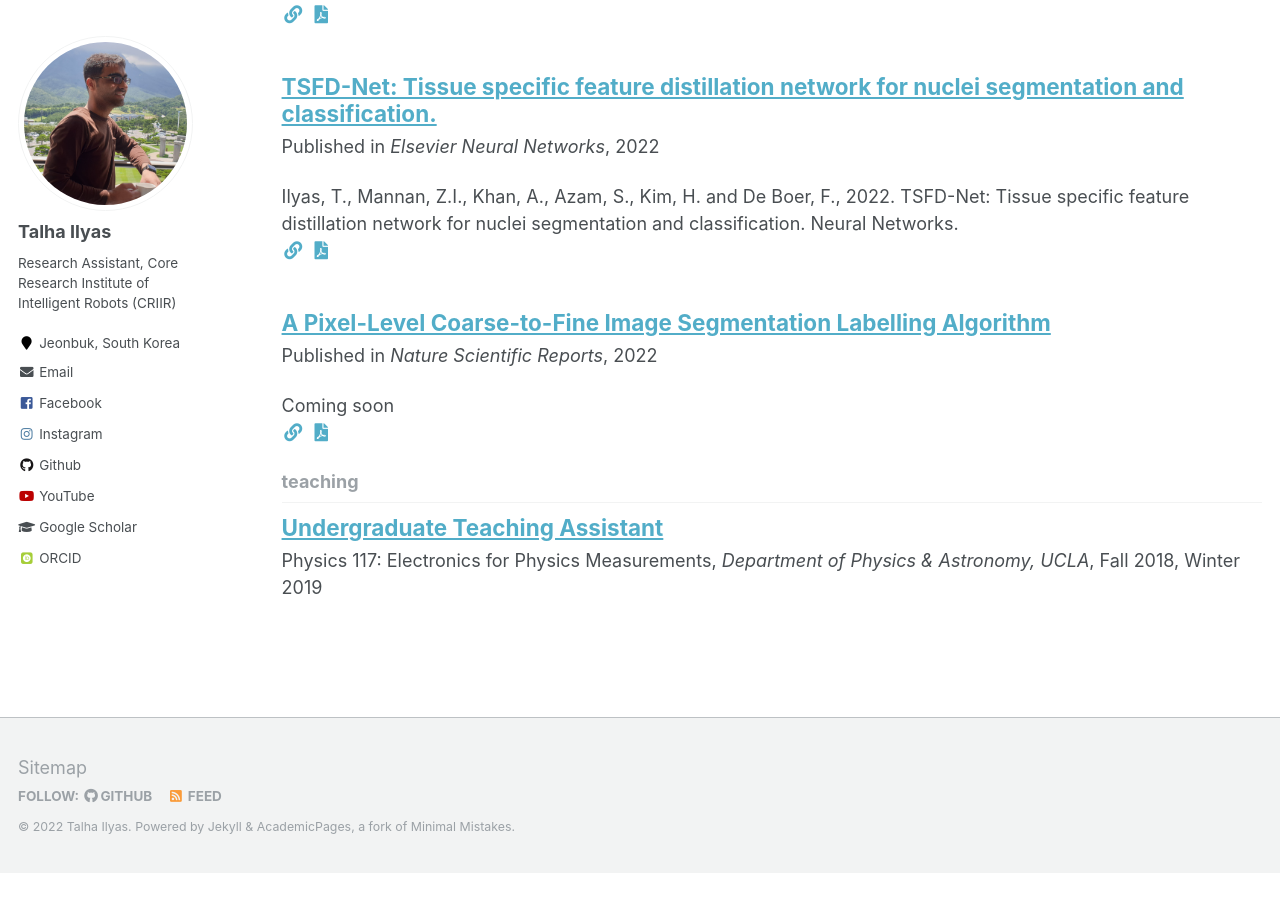
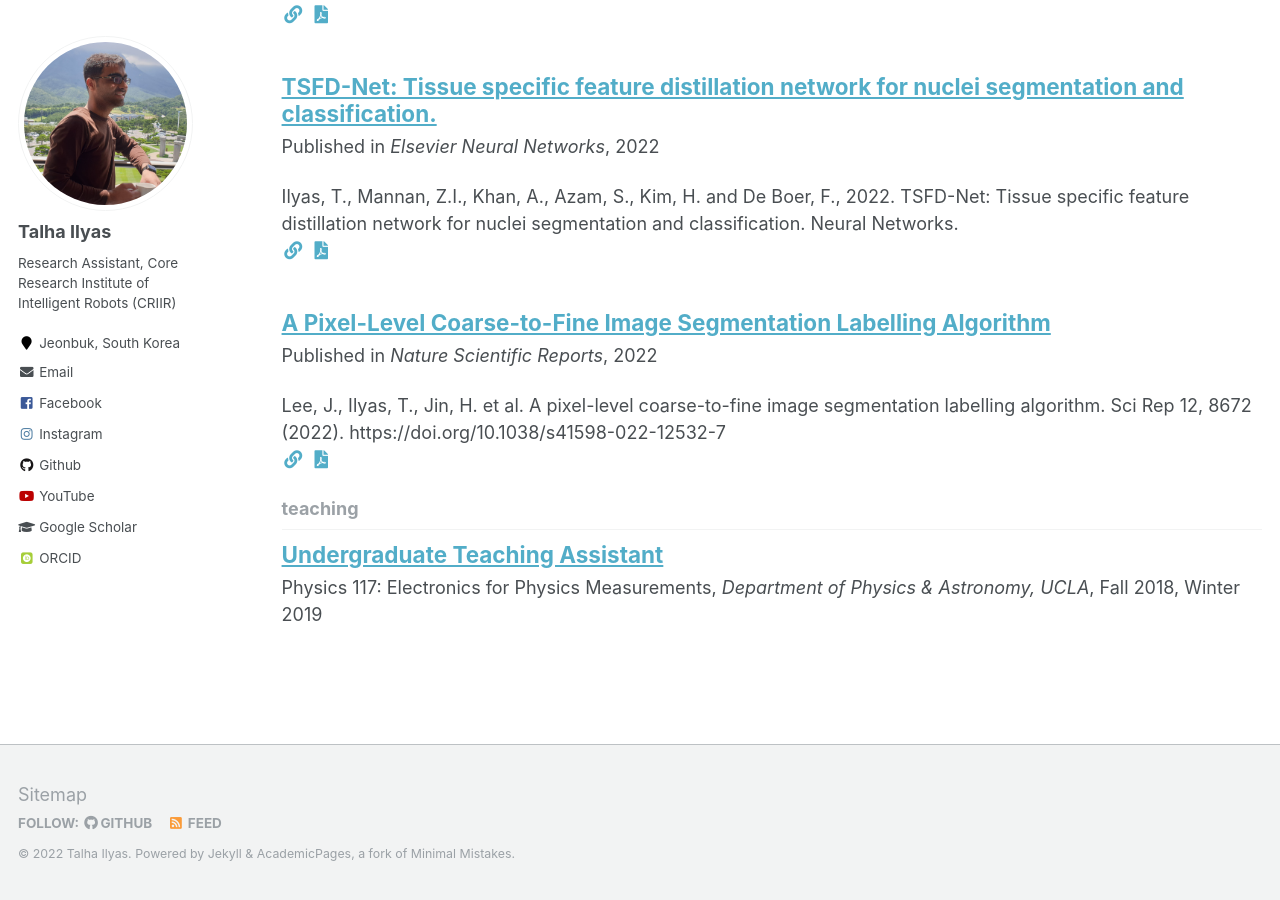
Before and after one commit to Mr-TalhaIlyas/Mr-TalhaIlyas.github.io, a Jekyll site: the page built from _pages/collection-archive.html, in a window 1280 px wide and 900 px high, scrolled down 2673 px. Built offline with Jekyll 4.4.1, drawn with Linux system fonts in a browser that asks for light colours; some web fonts are replaced; before the commit the page ends 3546 px from its top, so only the background shows below that.

Commit message:
Update 2022-05-15-cfs.md

````diff
--- a/_publications/2022-05-15-cfs.md
+++ b/_publications/2022-05-15-cfs.md
@@ -7,8 +7,8 @@ date: 2022-03-9
 venue: 'Nature Scientific Reports'
 imageurl: '/images/publications/cfs.png'
 paperurl: '/files/cfs.pdf'
-link: ''
-citation: 'Coming soon'
+link: 'https://www.nature.com/articles/s41598-022-12532-7'
+citation: 'Lee, J., Ilyas, T., Jin, H. et al. A pixel-level coarse-to-fine image segmentation labelling algorithm. Sci Rep 12, 8672 (2022). https://doi.org/10.1038/s41598-022-12532-7'
 ---
 
 Jonghyuk Lee<sup>1</sup>,<strong>Ilyas Talha<sup>1</sup></strong>, Hyungjun Jin<sup>1</sup>,Jonghoon Lee<sup>1</sup>, Sang Jun Lee<sup>1</sup>, Kim Hyongsuk<sup>1,2,*</sup>
@@ -29,7 +29,7 @@ Fine segmentation labelling tasks are time consuming and typically require a gre
 </p>
 
 ## Files
-- <a href="">Paper</a>
+- <a href="https://www.nature.com/articles/s41598-022-12532-7">Paper</a>
 
 ## Citation
 ```
````
